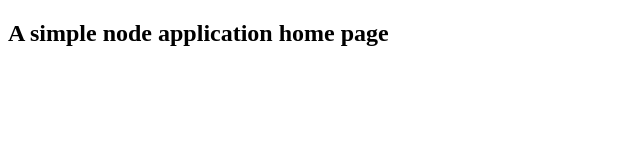
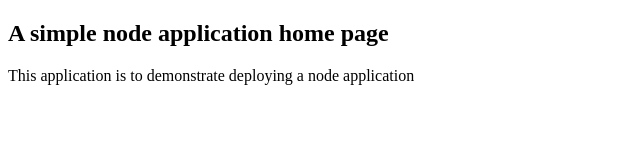
Before and after one commit to puneet2989/node_pcy, a website: page index.html in a window 1280 px wide. Shown: the whole page, without its empty margins (0-640 px from the left). Drawn offline with Linux system fonts and the light colour scheme.

Commit message:
Paragraph added to home page.

```diff
--- a/index.html
+++ b/index.html
@@ -3,5 +3,6 @@
 <head><title>Basic Node App</title></head>
 <body>
   <h2>A simple node application home page</h2>
+  <p>This application is to demonstrate deploying a node application</p>
 </body>
 </html>
```
